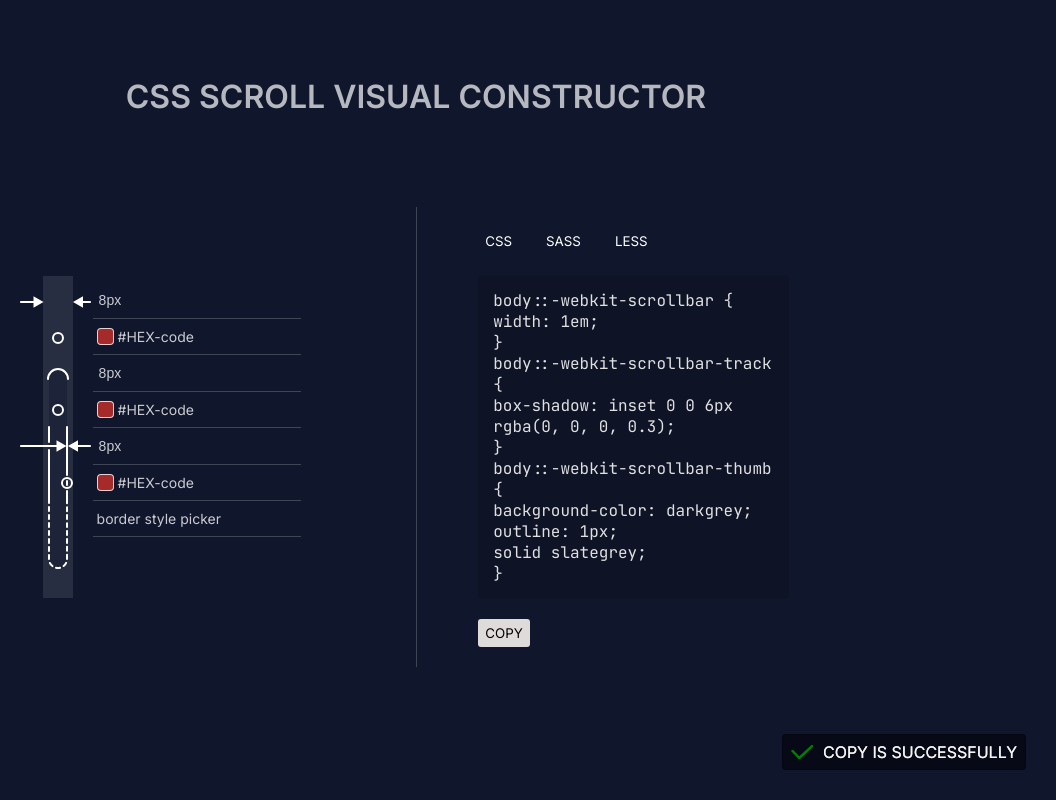
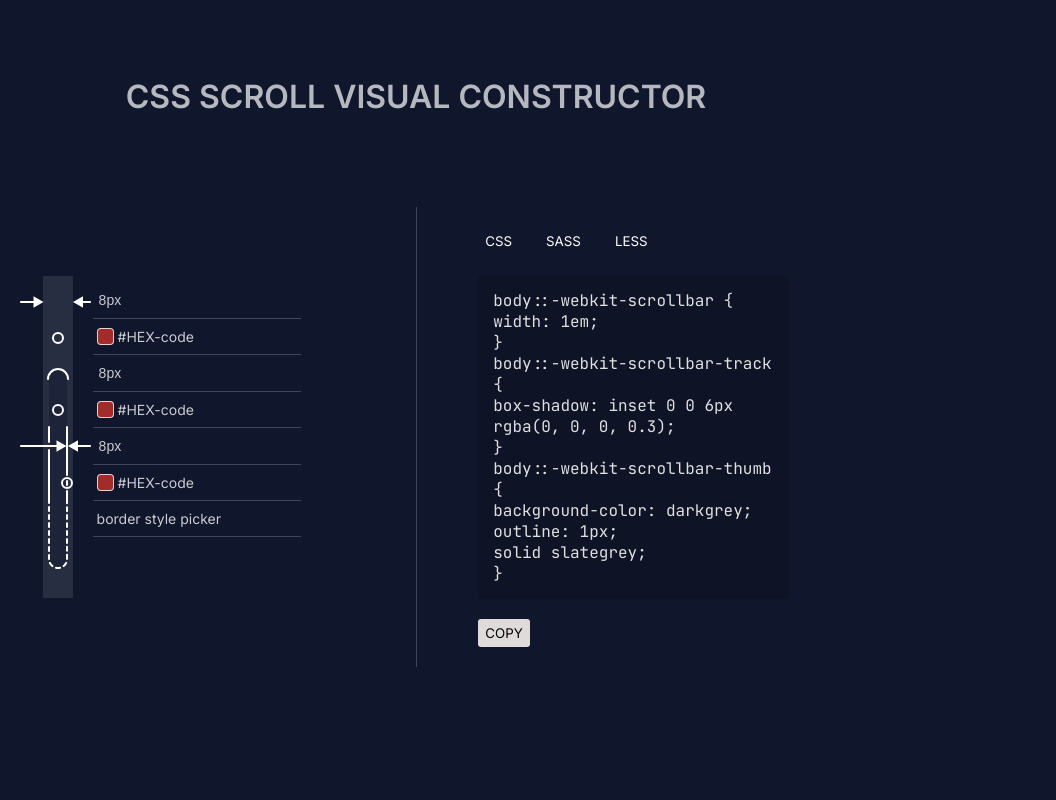
Before and after one commit to Dompower25/Scrollbar-Generator, a Vue app: page / in a window 1280 px wide. Shown: the whole page, without its empty margins (224-1280 px from the left). Built offline with nearby package versions, Linux system fonts and the light colour scheme.

Commit message:
работа с хуками жизненного цикла компонентов onMounted, onUnmounted

```diff
--- a/src/components/button/SButton.vue
+++ b/src/components/button/SButton.vue
@@ -21,6 +21,7 @@ const props = defineProps({
     type: Function,
   },
 });
+
 </script>
 
 <template>
@@ -32,7 +33,7 @@ const props = defineProps({
     {{ innerText }}
   </button>
 
-  <CopyInfo />
+  <!-- <CopyInfo /> -->
 </template>
 
 <style lang="scss">
--- a/src/components/copy/CopyInfo.vue
+++ b/src/components/copy/CopyInfo.vue
@@ -1,10 +1,19 @@
 <script setup lang="ts">
+import { onMounted, onUnmounted } from "vue";
 
 defineProps({
   execution: {
     type: Boolean,
     default: true,
   },
+});
+
+onMounted(() => {
+  console.log("компонент смонтирован");
+});
+
+onUnmounted(() => {
+  console.log("компонент размонтирован");
 });
 </script>
 
```
Also changed, not shown: 1 other file (tests, documents, lock files or other folders).
